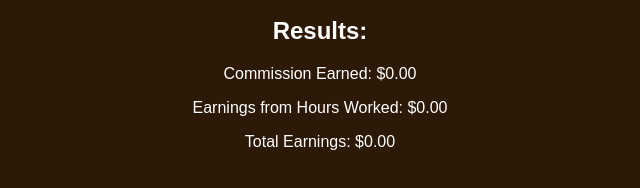
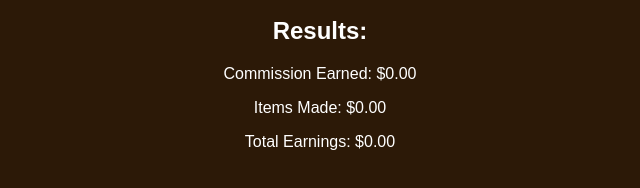
Before and after one commit to gkwebdesign/Bean-Commission, a plain HTML site: page index.html in a window 1280 px wide. Shown: the part 308-496 px from the top of the page, without its empty margins (320-960 px from the left). Drawn offline with Linux system fonts and the light colour scheme.

Commit message:
Text change

```diff
--- a/index.html
+++ b/index.html
@@ -46,7 +46,7 @@
     </div>
     <h2>Results:</h2>
     <p id="commissionResult">Commission Earned: $0.00</p>
-    <p id="hourlyEarningsResult">Earnings from Hours Worked: $0.00</p>
+    <p id="hourlyEarningsResult">Items Made: $0.00</p>
     <p id="totalEarningsResult">Total Earnings: $0.00</p>
 </body>
 </html>
```
